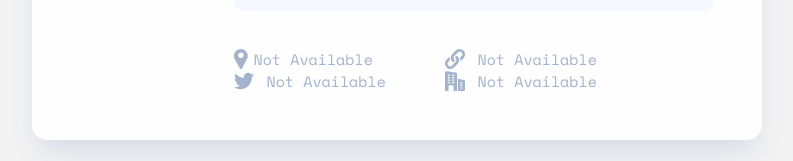
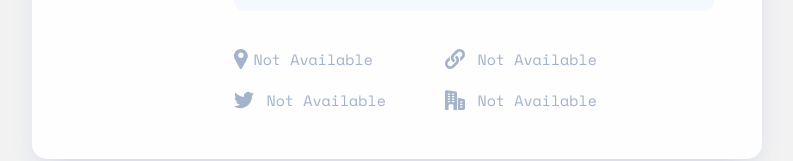
Before and after one commit to floyd910/devfinder-github-user-search-app, a React (Create React App) app: page / in a window 1280 px wide. Shown: the part 441-602 px from the top of the page, without its empty margins (243-1036 px from the left). Built offline with nearby package versions, Linux system fonts and the light colour scheme; no server answers.

Commit message:
Update InfoAdditional.css

```diff
--- a/src/components/infoAdditional/InfoAdditional.css
+++ b/src/components/infoAdditional/InfoAdditional.css
@@ -41,6 +41,10 @@
     margin-top: 0px;
   }
 
+  .info-additional:nth-child(3), .info-additional:nth-child(4){
+    margin-top: 19px;
+  }
+
   .info-additional:nth-child(2n){
     margin-left: 19px;
   }
```
